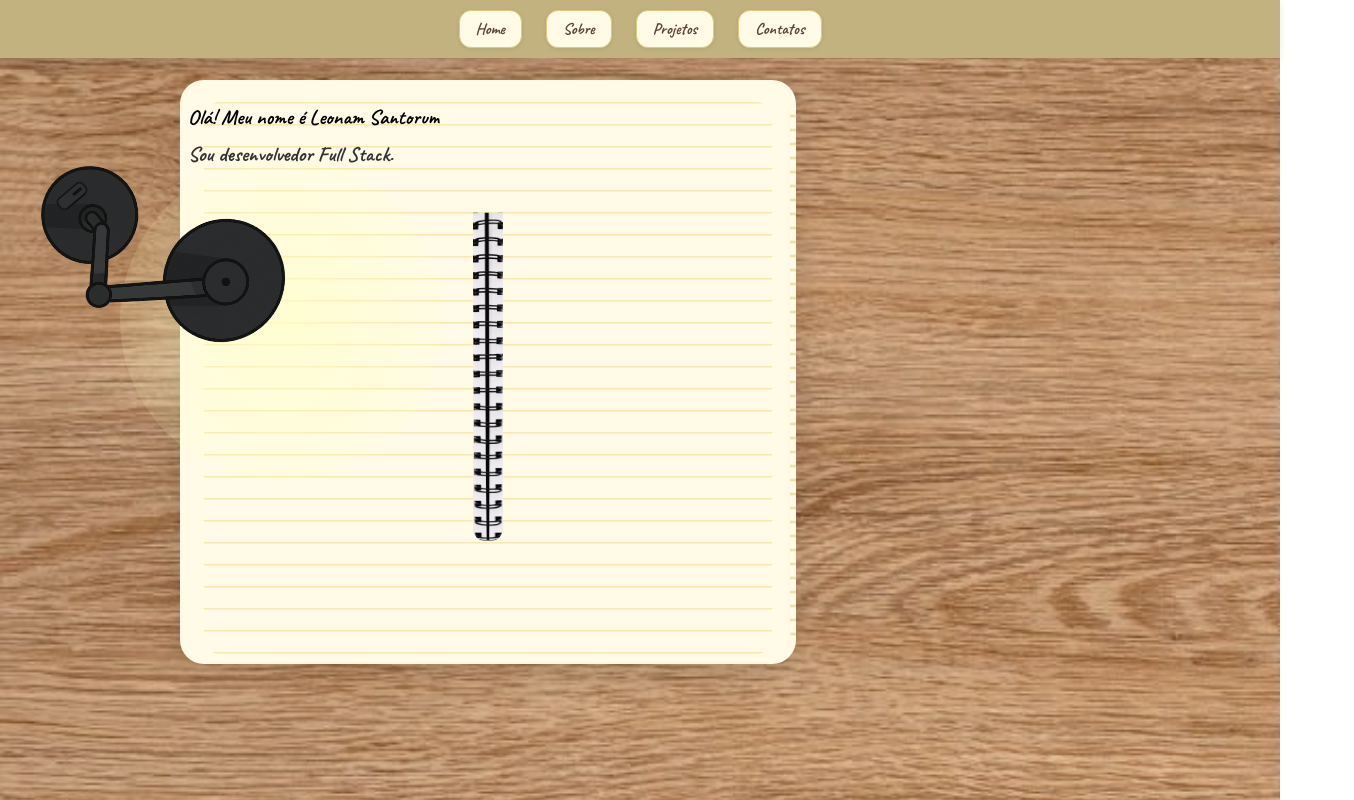
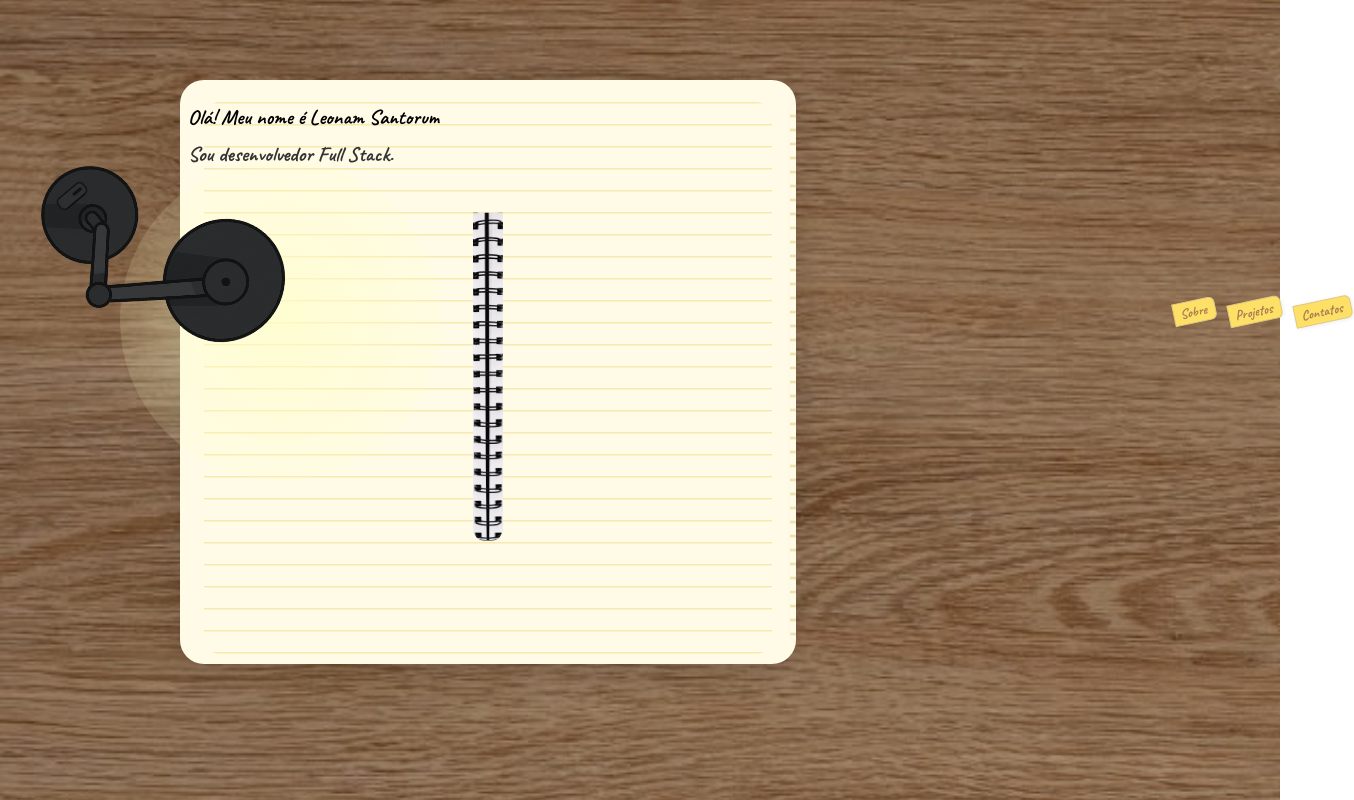
Before and after one commit to Leosansu/Portif-lio, a React (Vite) app: page / in a window 1280 px wide. Both pictures are taken after a click on the button 72 px from the left and 196 px from the top of the page. Shown: the top 800 px of the page, 1354 px wide, since content can reach past the window. Built offline with nearby package versions, Linux system fonts and the light colour scheme.

Commit message:
feat: ajusta tamanho e cor dos marcadores de página, remove faixa do cabeçalho e mantém fundo amadeirado uniforme

```diff
--- a/src/App.css
+++ b/src/App.css
@@ -497,7 +497,7 @@ input:focus, textarea:focus, select:focus {
 .luz-direcional {
   position: absolute;
   left: 120px;
-  top: 80px;     /* mais para cima, alinhado com o abajur */
+  top: 80px;
   width: 320px;
   height: 320px;
   pointer-events: none;
@@ -505,5 +505,75 @@ input:focus, textarea:focus, select:focus {
   background: radial-gradient(circle, rgba(255,255,200,0.7) 0%, rgba(255,255,200,0.2) 60%, rgba(255,255,200,0) 100%);
   z-index: 2;
   opacity: 0;
-  transition: opacity 0.5s;
 }
+
+.marcadores-header {
+  background: none;
+  border: none;
+  box-shadow: none;
+}
+
+.marcador {
+  display: block;
+  background: #f7e9b0;
+  color: #a67c52;
+  font-family: 'Caveat', 'Comic Sans MS', cursive;
+  font-weight: bold;
+  border-radius: 0 6px 6px 0; /* borda menor */
+  padding: 2px 8px 2px 6px;   /* menos espaço interno */
+  font-size: 0.85rem;         /* fonte menor */
+  box-shadow: 1px 1px 4px rgba(0,0,0,0.08);
+  border: 1px solid #e0c97f;  /* borda mais fina */
+  text-decoration: none;
+  position: relative;
+  right: -12px;               /* ajuste para sair menos da lateral */
+  transition: background 0.2s, color 0.2s, transform 0.2s;
+}
+
+.marcadores-horizontal {
+  position: absolute;
+  top: 220px;      /* ajuste para alinhar com as páginas do caderno */
+  right: -60px;    /* faz os marcadores "saírem" da lateral do caderno */
+  display: flex;
+  flex-direction: row;
+  gap: 12px;
+  z-index: 20;
+}
+
+.marcador-horizontal {
+  background: #f7e9b0;
+  color: #a67c52;
+  font-family: 'Caveat', 'Comic Sans MS', cursive;
+  font-weight: bold;
+  border-radius: 8px 8px 8px 8px;
+  padding: 6px 18px;
+  font-size: 1rem;
+  box-shadow: 2px 2px 8px rgba(0,0,0,0.08);
+  border: 1px solid #e0c97f;
+  text-decoration: none;
+  transition: background 0.2s, color 0.2s, transform 0.2s;
+  transform: rotate(-12deg); /* leve inclinação para parecer colado */
+}
+
+.marcador-horizontal:hover {
+  background: #ffe066;
+  color: #5d4638;
+  transform: scale(1.08) rotate(-12deg);
+}
+
+.marcador,
+.marcador-horizontal {
+  background: #ffe066;
+  color: #a67c52;
+  font-family: 'Caveat', 'Comic Sans MS', cursive;
+  font-weight: bold;
+  border-radius: 0 6px 6px 0; /* borda menor */
+  padding: 2px 8px 2px 6px;   /* menos espaço interno */
+  font-size: 0.85rem;         /* fonte menor */
+  box-shadow: 1px 1px 4px rgba(0,0,0,0.08);
+  border: 1px solid #e0c97f;
+  text-decoration: none;
+  position: relative;
+  right: -12px;
+  transition: background 0.2s, color 0.2s, transform 0.2s;
+}
--- a/src/App.tsx
+++ b/src/App.tsx
@@ -11,25 +11,17 @@ function App() {
         className="penumbra-overlay"
         style={{
           background: luzAcesa
-            ? "rgba(0,0,0,0.1)" // quase sem penumbra
-            : "rgba(0,0,0,0.6)" // penumbra escura
+            ? "rgba(0,0,0,0.35)" // luz acesa: ambiente ainda escuro fora do foco
+            : "rgba(0,0,0,0.6)"  // luz apagada: ambiente bem escuro
         }}
       ></div>
-      <header>
-        <nav>
-         <motion.a href="#home" className="btn-home" whileHover={{ scale: 1.1, backgroundColor: "#f7e9b0", color: "#a67c52" }} whileTap={{ scale: 0.95 }}>Home</motion.a>
-         <motion.a href="#sobre" className="btn-sobre" whileHover={{ scale: 1.1, backgroundColor: "#f7e9b0", color: "#a67c52" }} whileTap={{ scale: 0.95 }}>Sobre</motion.a>
-         <motion.a href="#projetos" className="btn-projetos" whileHover={{ scale: 1.1, backgroundColor: "#f7e9b0", color: "#a67c52" }} whileTap={{ scale: 0.95 }}>Projetos</motion.a>
-         <motion.a href="#contatos" className="btn-contatos" whileHover={{ scale: 1.1, backgroundColor: "#f7e9b0", color: "#a67c52" }} whileTap={{ scale: 0.95 }}>Contatos</motion.a>
-        </nav>
-      </header>
       <div style={{ position: "relative", width: "100%", height: "100vh" }}>
         {/* Luz direcional */}
         <div
           className="luz-direcional"
           style={{
-            opacity: luzAcesa ? 1 : 0,
-            transition: "opacity 0.5s"
+            opacity: luzAcesa ? 1 : 0
+            // Removido o transition para efeito instantâneo
           }}
         />
         <img src="/abajur.png" alt="Abajur de mesa" className="abajur-img" />
@@ -49,6 +41,7 @@ function App() {
             }}
           />
         </button>
+
         <div className="caderno"
           style={{ filter: luzAcesa ? "brightness(1)" : "brightness(0.3)" }}>
           <img src="/espiralRecortado.jpg" alt="Espiral do caderno" className="espiral-img"
@@ -60,6 +53,11 @@ function App() {
             Sou desenvolvedor Full Stack.
           </p>
         </div>
+        <nav className="marcadores-horizontal">
+          <a href="#sobre" className="marcador-horizontal">Sobre</a>
+          <a href="#projetos" className="marcador-horizontal">Projetos</a>
+          <a href="#contatos" className="marcador-horizontal">Contatos</a>
+        </nav>
       </div>
     </>
   )
```
